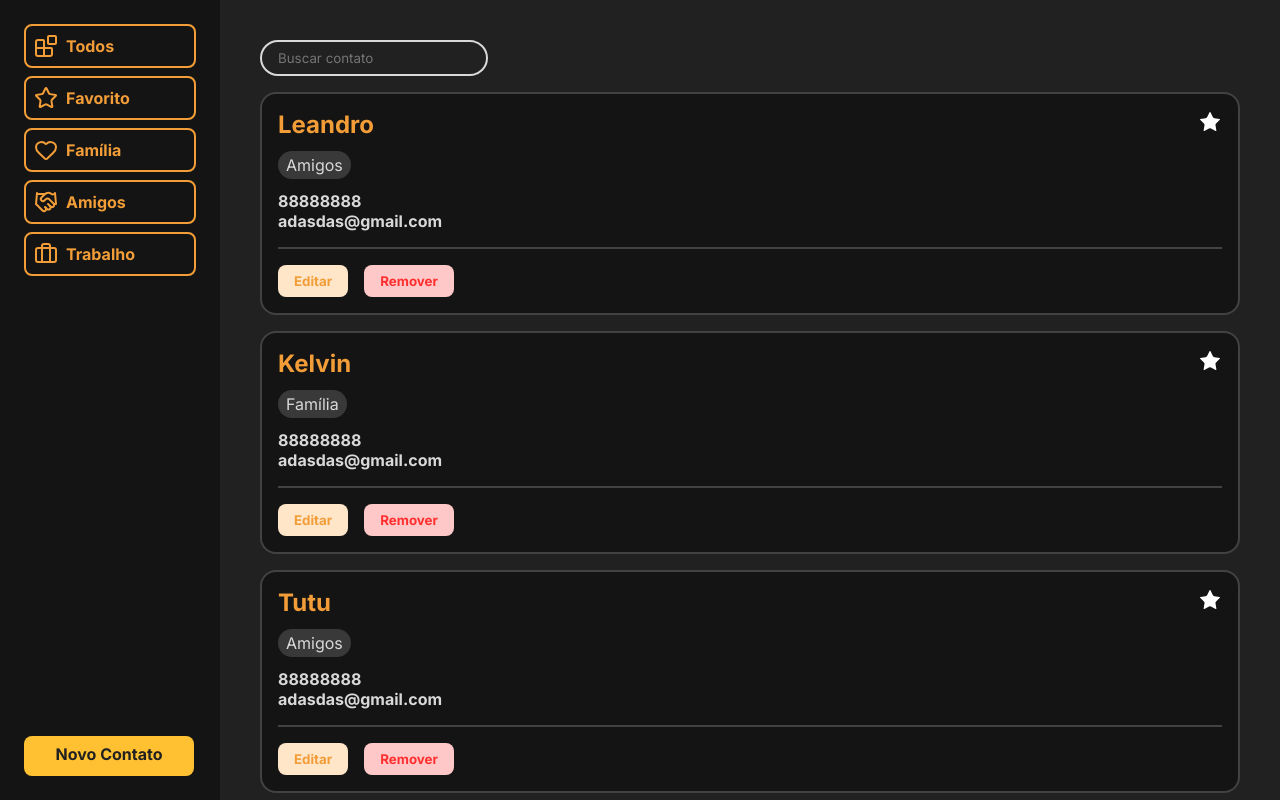
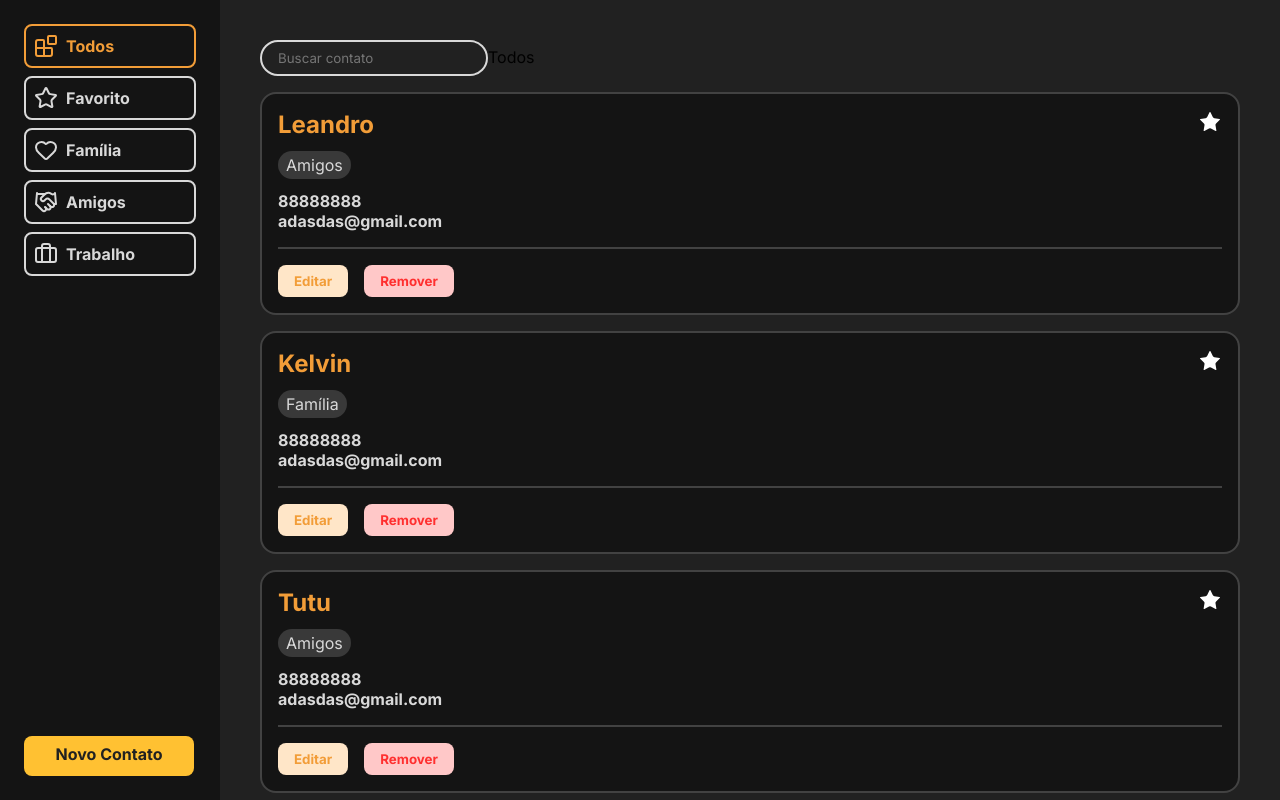
Before and after one commit to leandromqs/agenda-telefonica, a React (Vite) app: page / in a window 1280 px wide. Built offline with nearby package versions, Linux system fonts and the light colour scheme.

Commit message:
feat: adição da funcionalidade de trocar de cor dos botões do filtro

```diff
--- a/src/components/CardFiltro/index.tsx
+++ b/src/components/CardFiltro/index.tsx
@@ -1,12 +1,14 @@
-import { useDispatch } from 'react-redux'
+import { useState } from 'react'
+import { useDispatch, useSelector } from 'react-redux'
 
 import { alterarFiltro } from '../../store/reducers/filtros'
 import { Blocks, Star, Heart, Handshake, Briefcase } from 'lucide-react'
 import * as styles from './styles'
 import * as enums from '../../utils/enums/Contato'
+import type { RootState } from '../../store'
 
 type Props = {
-  legenda: string
+  legenda: enums.Propriedade
   icon: number
 }
 
@@ -25,30 +27,23 @@ const CardFiltro = ({ legenda, icon }: Props) => {
         return <Briefcase />
     }
   }
+  const { filtros } = useSelector((state: RootState) => state)
+  const [isAtivo, setIsAtivo] = useState(false)
 
   const dispatch = useDispatch()
 
-  const filtrar = (evento: any) => {
-    const enumSelect = () => {
-      switch (evento) {
-        case 'Todos':
-          return enums.Propriedade.TODOS
-        case 'Favoritos':
-          return enums.Favoritos.FAVORITO
-        case 'Família':
-          return enums.Propriedade.FAMÍLIA
-        case 'Amigos':
-          return enums.Propriedade.AMIGOS
-        default:
-          return enums.Propriedade.TRABALHO
-      }
-    }
-    dispatch(alterarFiltro(enumSelect()))
+  const filtrar = (legenda: any) => {
+    dispatch(alterarFiltro(legenda))
+  }
+
+  const ativar = () => {
+    const propAtiva = filtros.propriedade === legenda
+    return propAtiva
   }
 
   return (
     <>
-      <styles.Card ativo onClick={() => filtrar(legenda)}>
+      <styles.Card ativo={ativar()} onClick={() => filtrar(legenda)}>
         {selecionarIcon(icon)}
         <span>{legenda}</span>
       </styles.Card>
--- a/src/containers/BarraLateral/index.tsx
+++ b/src/containers/BarraLateral/index.tsx
@@ -8,7 +8,7 @@ const BarraLateral = () => {
     <>
       <styles.DivLateral>
         <CardFiltro legenda={enums.Propriedade.TODOS} icon={1} />
-        <CardFiltro legenda={enums.Favoritos.FAVORITO} icon={2} />
+        <CardFiltro legenda={enums.Propriedade.FAVORITO} icon={2} />
         <CardFiltro legenda={enums.Propriedade.FAMÍLIA} icon={3} />
         <CardFiltro legenda={enums.Propriedade.AMIGOS} icon={4} />
         <CardFiltro legenda={enums.Propriedade.TRABALHO} icon={5} />
--- a/src/containers/ListaContatos/index.tsx
+++ b/src/containers/ListaContatos/index.tsx
@@ -6,7 +6,9 @@ import { alterarBusca } from '../../store/reducers/filtros'
 import type { RootState } from '../../store'
 
 const ListaContatos = () => {
-  const { busca } = useSelector((state: RootState) => state.filtros)
+  const { busca, propriedade } = useSelector(
+    (state: RootState) => state.filtros
+  )
   const { itens } = useSelector((state: RootState) => state.contatos)
 
   const dispatch = useDispatch()
@@ -32,7 +34,7 @@ const ListaContatos = () => {
           value={busca}
           onChange={(evento) => dispatch(alterarBusca(evento.target.value))}
         />
-        {busca}
+        {propriedade}
         <ul>
           {filtrarTarefas().map((item) => (
             <li key={item.id}>
--- a/src/store/reducers/filtros.tsx
+++ b/src/store/reducers/filtros.tsx
@@ -5,6 +5,7 @@ type FiltroState = {
   busca?: string
   propriedade:
     | enums.Propriedade.TODOS
+    | enums.Propriedade.FAVORITO
     | enums.Propriedade.AMIGOS
     | enums.Propriedade.FAMÍLIA
     | enums.Propriedade.TRABALHO
--- a/src/utils/enums/Contato.ts
+++ b/src/utils/enums/Contato.ts
@@ -1,10 +1,7 @@
 export enum Propriedade {
   TODOS = 'Todos',
+  FAVORITO = 'Favorito',
   FAMÍLIA = 'Família',
   AMIGOS = 'Amigos',
   TRABALHO = 'Trabalho'
 }
-
-export enum Favoritos {
-  FAVORITO = 'Favorito'
-}
```
